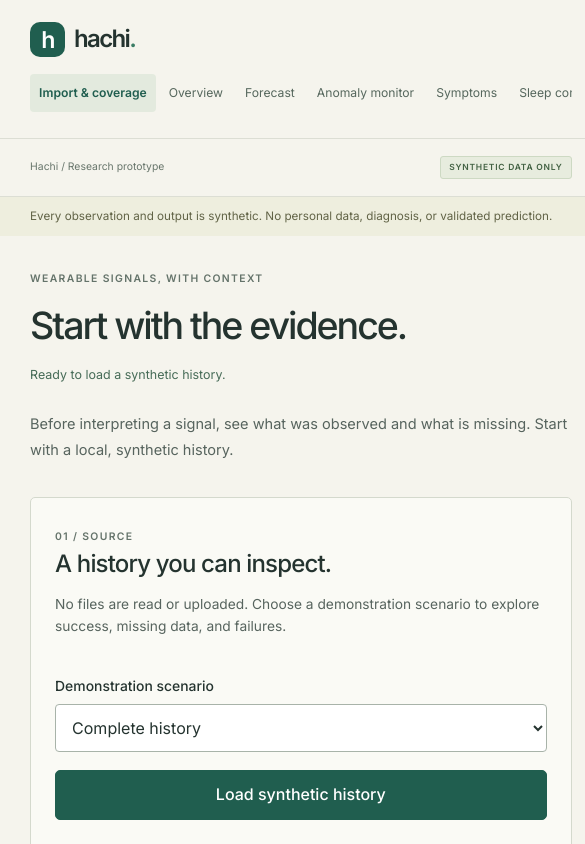
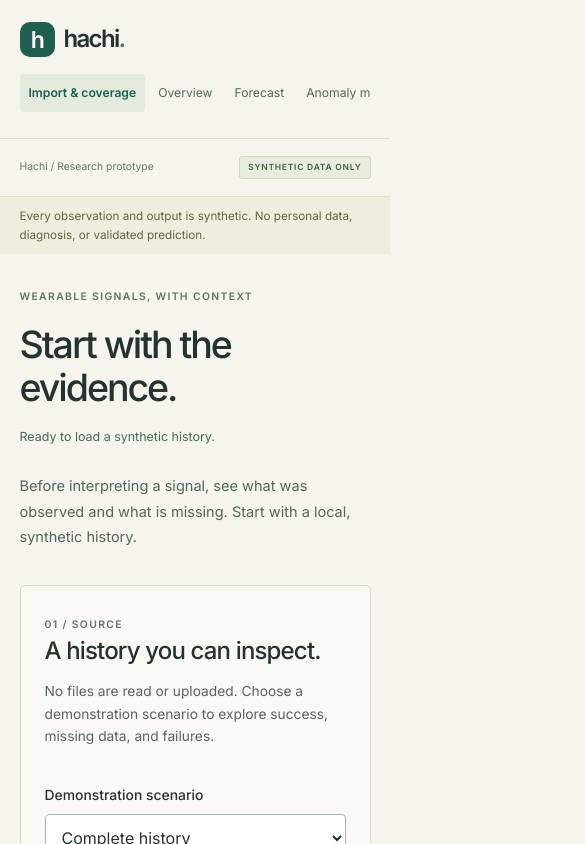
Before and after one commit to vibemonkies/hachi, a React (Vite) app in the folder apps/web/: page / in a window 390 px wide. Shown: the top 844 px of the page, 585 px wide, since content can reach past the window. Built offline with nearby package versions, Linux system fonts and the light colour scheme.

Commit message:
fix(web): contain mobile layout and clarify fixture baselines

```diff
--- a/apps/web/src/sections.tsx
+++ b/apps/web/src/sections.tsx
@@ -100,9 +100,10 @@ export function SectionView({
           <div className="method">
             <h3>How to read this example</h3>
             <p>
-              Baseline window · {report.baseline}. Each point represents the
-              completed daily window ending at its timestamp, using earlier
-              observations only.
+              Baseline window · {report.baseline} labels the final illustrative
+              point. Earlier points use windows ending at their own timestamps.
+              Scores and windows are static fixture metadata; no baseline
+              calculation runs.
             </p>
             <p>
               Changed features · hourly heart-rate mean and resting heart rate.
--- a/apps/web/src/styles.css
+++ b/apps/web/src/styles.css
@@ -132,6 +132,7 @@ h1:focus-visible {
   min-height: 100vh;
 }
 .sidebar {
+  min-width: 0;
   border-right: 1px solid #dcded4;
   padding: 42px 24px;
   display: flex;
@@ -509,7 +510,7 @@ footer span {
 }
 @media (max-width: 850px) {
   .workspace {
-    grid-template-columns: 1fr;
+    grid-template-columns: minmax(0, 1fr);
   }
   .sidebar {
     padding: 20px 5%;
```
